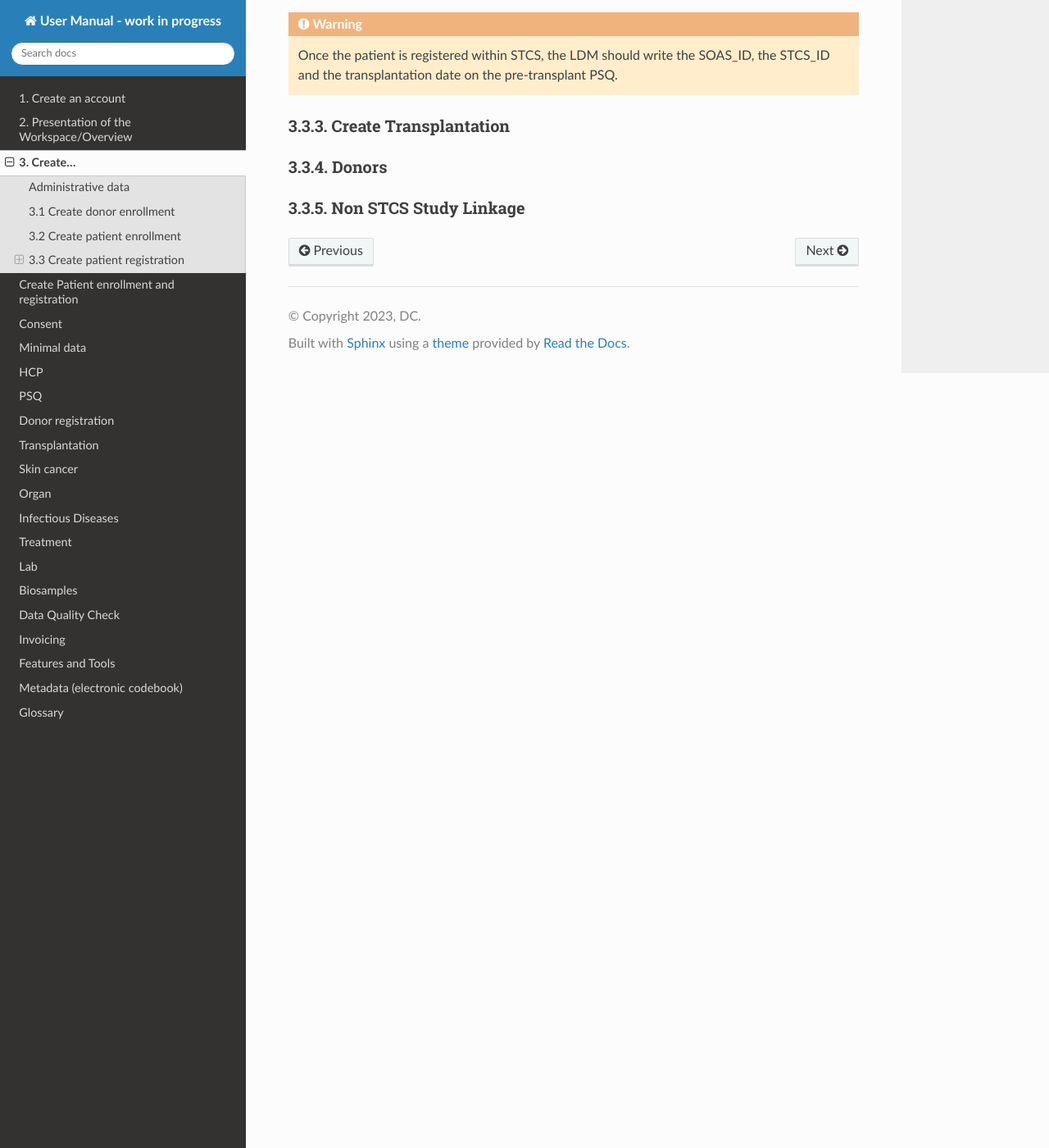
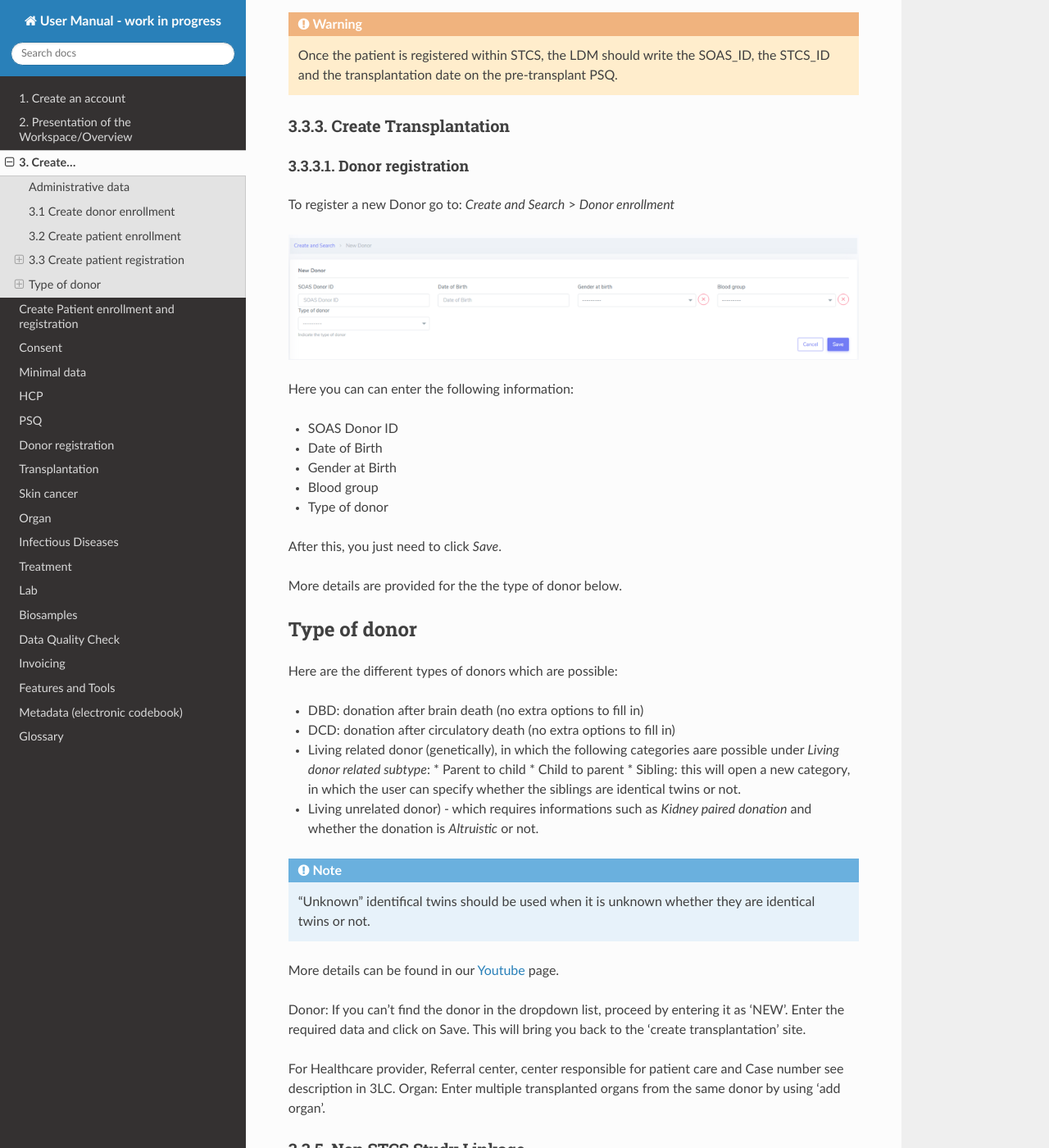
Before and after one commit to swiss-transplant-cohort-study/3LC-user-manual, a Sphinx documentation site: the page built from docs/source/createPatDon.rst, in a window 1280 px wide and 1400 px high, scrolled down 6329 px. Shown: the whole window at 82% size. Built offline with Sphinx 7.4.7 and the Read the Docs theme 3.1.0, drawn with Linux system fonts in a browser that asks for light colours.

Commit message:
Update createPatDon.rst

```diff
--- a/docs/source/createPatDon.rst
+++ b/docs/source/createPatDon.rst
@@ -140,8 +140,46 @@
 3.3.3. Create Transplantation
 ================================
 
-3.3.4. Donors
-===================
+3.3.3.1. Donor registration
+------------------------------
+
+To register a new Donor go to: *Create and Search* > *Donor enrollment*
+
+.. image:: Donor.png
+
+Here you can can enter the following information:
+
+* SOAS Donor ID
+* Date of Birth
+* Gender at Birth
+* Blood group
+* Type of donor
+
+After this, you just need to click *Save*.
+
+More details are provided for the the type of donor below.
+
+Type of donor
+****************
+
+Here are the different types of donors which are possible:
+
+* DBD: donation after brain death (no extra options to fill in)
+* DCD: donation after circulatory death (no extra options to fill in)
+* Living related donor (genetically), in which the following categories aare possible under *Living donor related subtype*:
+  * Parent to child
+  * Child to parent
+  * Sibling: this will open a new category, in which the user can specify whether the siblings are identical twins or not.
+* Living unrelated donor) - which requires informations such as *Kidney paired donation* and whether the donation is *Altruistic* or not.
+
+.. note:: "Unknown" identifical twins should be used when it is unknown whether they are identical twins or not.
+
+More details can be found in our `Youtube <https://www.youtube.com/watch?v=ZWZr9FcZ0js>`_ page.
+
+Donor: If you can’t find the donor in the dropdown list, proceed by entering it as ‘NEW’. Enter the required data and click on Save. This will bring you back to the ‘create transplantation’ site.
+
+For Healthcare provider, Referral center, center responsible for patient care and Case number see description in 3LC.
+Organ: Enter multiple transplanted organs from the same donor by using ‘add organ’.
 
 3.3.5. Non STCS Study Linkage
 =================================
```
